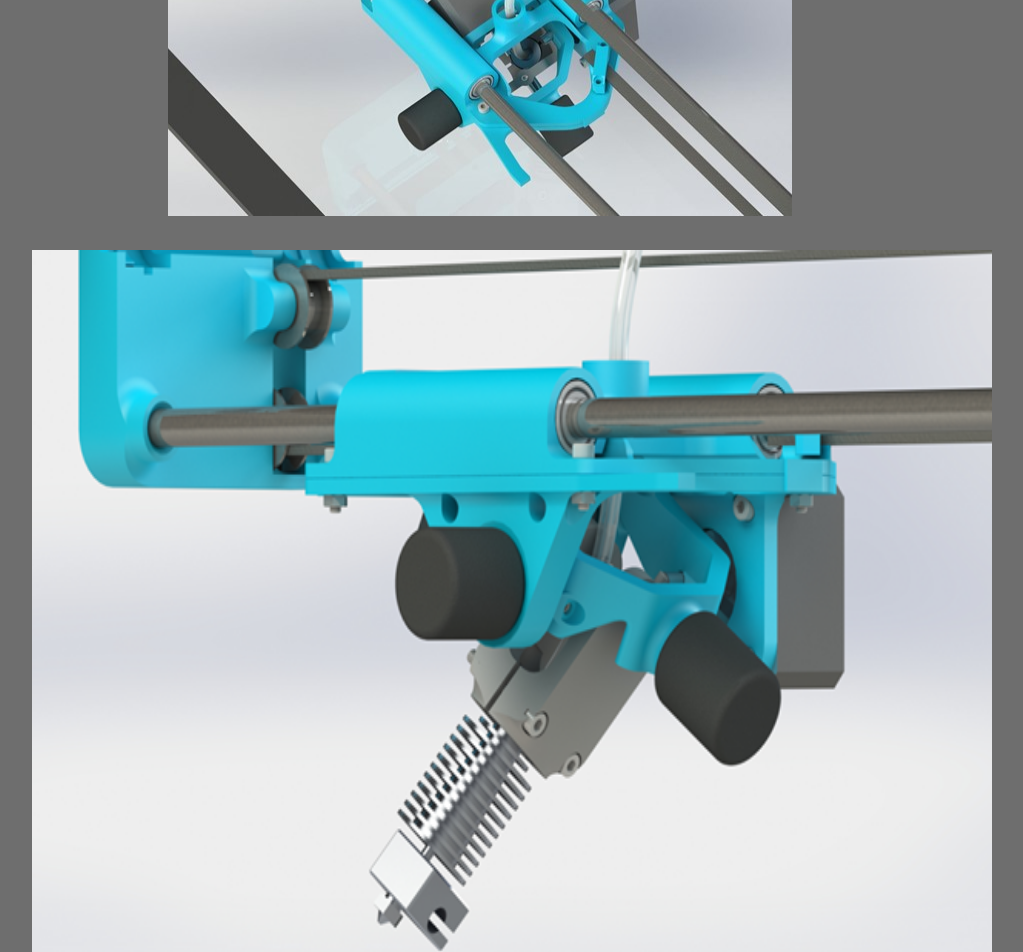
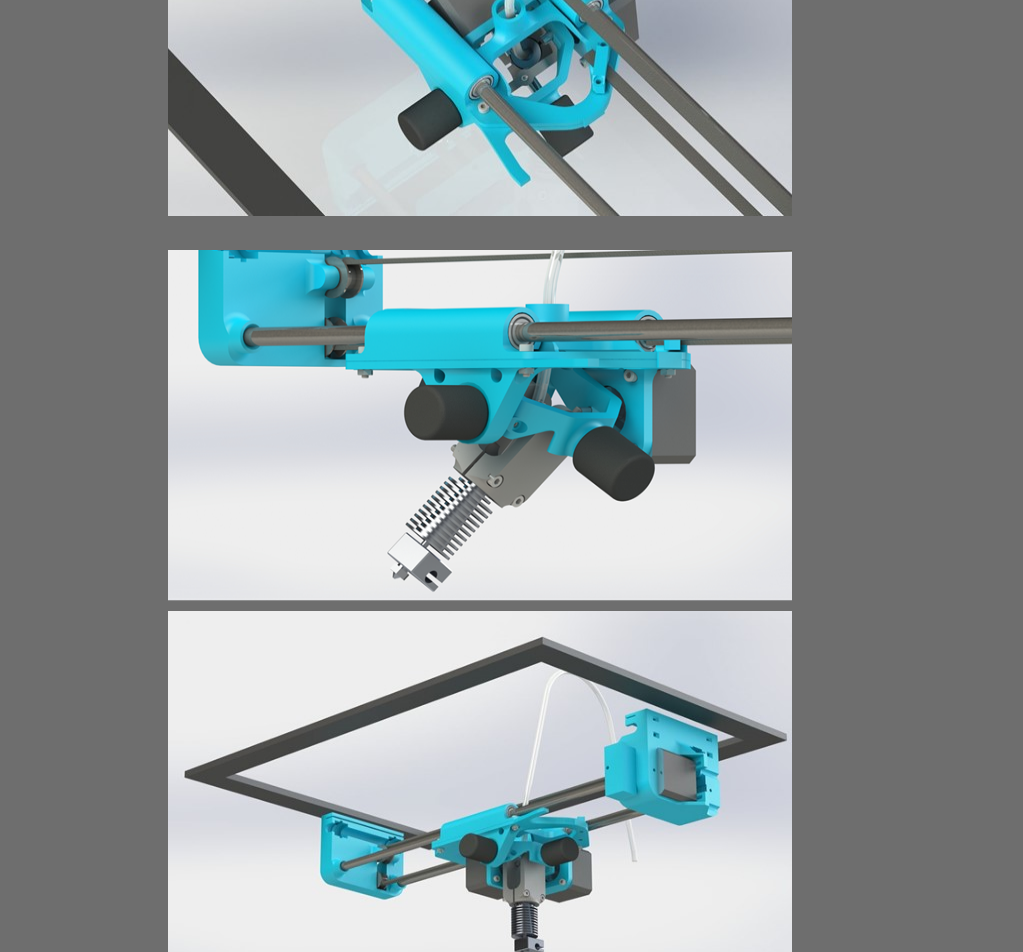
Before and after one commit to andy-gothro/andy-gothro.github.io, a Jekyll site: the page built from 3D-Printing/index.html, in a window 1280 px wide. Shown: the part 948-1900 px from the top of the page, without its empty margins (160-1183 px from the left). Built offline with Jekyll 4.4.1, drawn with Linux system fonts in a browser that asks for light colours.

Commit message:
Update index.html

```diff
--- a/3D-Printing/index.html
+++ b/3D-Printing/index.html
@@ -9,9 +9,10 @@
       		<p>I have been working with 3D-printers for 6 years, and I am familiar with design specifically for additive manufacturing. I own my own 3D-printer which enables me to print both functional parts and things for fun. I am a big fan of rapid prototyping and iterative design. My senior design capstone project is a 5-axis capable, nonplanar 3d printer, enabling more complex and mechanically strong manufacturing with 3d printers.</p>
 		<p><img src="sd69 pic1.jpg" width="624" height="351" alt="render of the modifications to enable 5-axis printing"/>
 		   <img src="sd69 pic2.jpg" width="624" height="351" alt="render of the modifications to enable 5-axis printing"/></p><p>
-		   <img src="sd69 pic3.png" width="960" height="720" alt="render of the modifications to enable 5-axis printing"/>
-		   <img src="sd69 pic4.jpg" width="960" height="720" alt="render of the modifications to enable 5-axis printing"/></p></p>
+		   <img src="sd69 pic3.png" width="624" height="351" alt="render of the modifications to enable 5-axis printing"/>
+		   <img src="sd69 pic4.jpg" width="624" height="351" alt="render of the modifications to enable 5-axis printing"/></p></p>
 		<p>
+
 		<p><img src="machined knuckle 2.jpg" width="720" height="720" alt="Printed knuckle for test-fit on Baja car"/>
 		<p>I often print functional parts for myself and the clubs/classes I'm in, this is a printed steering knuckle for test-fit on Baja car</p></p>
 		<p></p>
```
